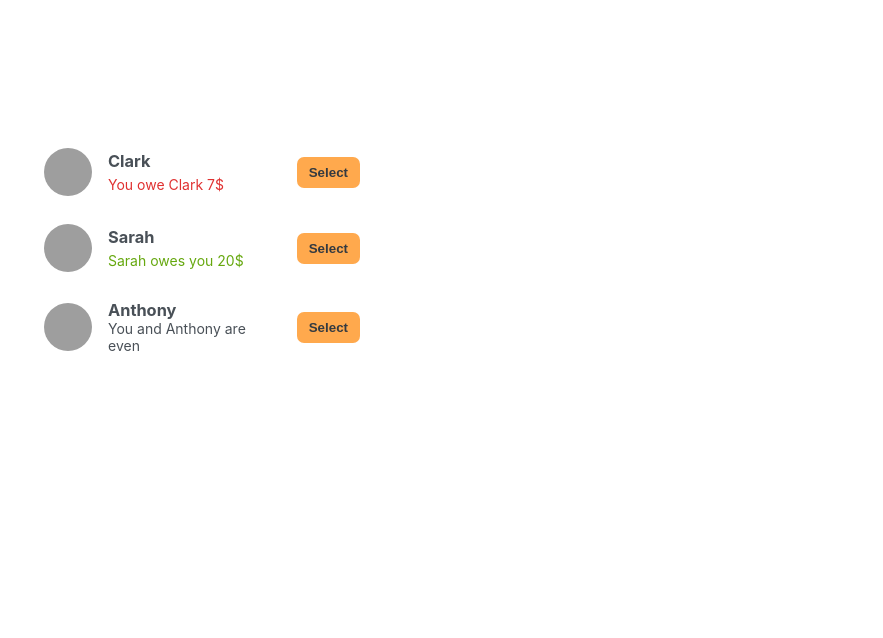
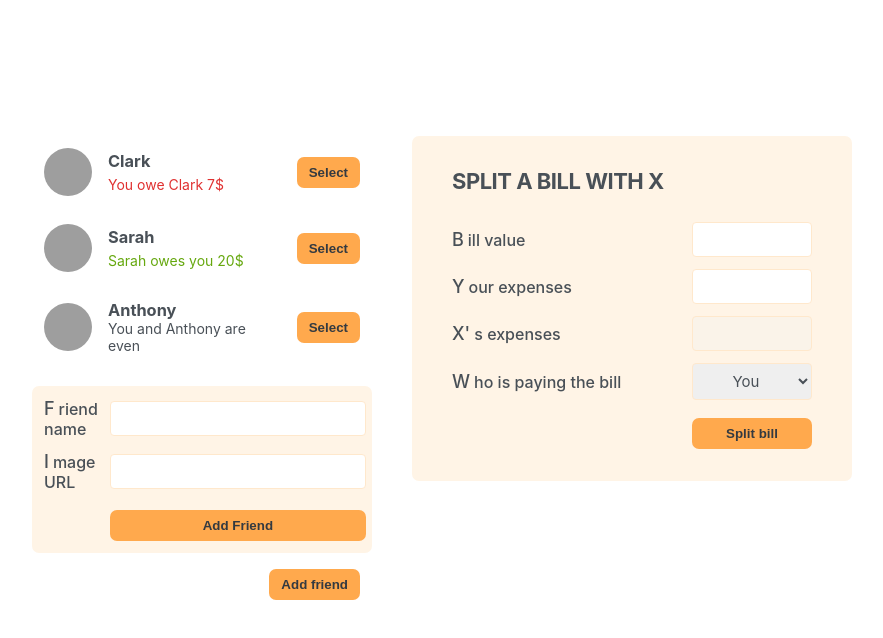
Before and after one commit to VladStefanT/bill-splitting-app, a React (Create React App) app: page / in a window 1280 px wide. Shown: the top 638 px of the page, without its empty margins (198-1081 px from the left). Built offline with nearby package versions, Linux system fonts and the light colour scheme; grey boxes are pictures that could not be loaded.

Commit message:
Finished the static version of the app

```diff
--- a/src/App.js
+++ b/src/App.js
@@ -24,7 +24,10 @@
     <div className="app">
       <div className="sidebar">
         <FriendsList />
+        <FormAddFriend />
+        <Button>Add friend</Button>
       </div>
+      <FormSplitBill />
     </div>
   );
 }
@@ -57,7 +60,7 @@
         </p>
       )}
       {friend.balance === 0 && <p>You and {friend.name} are even</p>}
-      <button className="button">Select</button>
+      <Button>Select</Button>
     </li>
   );
 }
@@ -68,7 +71,41 @@
       <form className="form-add-friend">
         <label>Friend name</label>
         <input type="text"></input>
+
+        <label>Image URL</label>
+        <input type="text"></input>
+
+        <Button>Add Friend</Button>
       </form>
     </>
   );
 }
+
+function Button({ children }) {
+  return <button className="button">{children}</button>;
+}
+
+function FormSplitBill() {
+  return (
+    <form className="form-split-bill">
+      <h2>Split a bill with X</h2>
+
+      <label>Bill value</label>
+      <input type="text"></input>
+
+      <label>Your expenses</label>
+      <input type="text"></input>
+
+      <label>X's expenses</label>
+      <input type="text" disabled></input>
+
+      <label>Who is paying the bill</label>
+      <select>
+        <option value="user">You</option>
+        <option value="friend">X</option>
+      </select>
+
+      <Button>Split bill</Button>
+    </form>
+  );
+}
```
